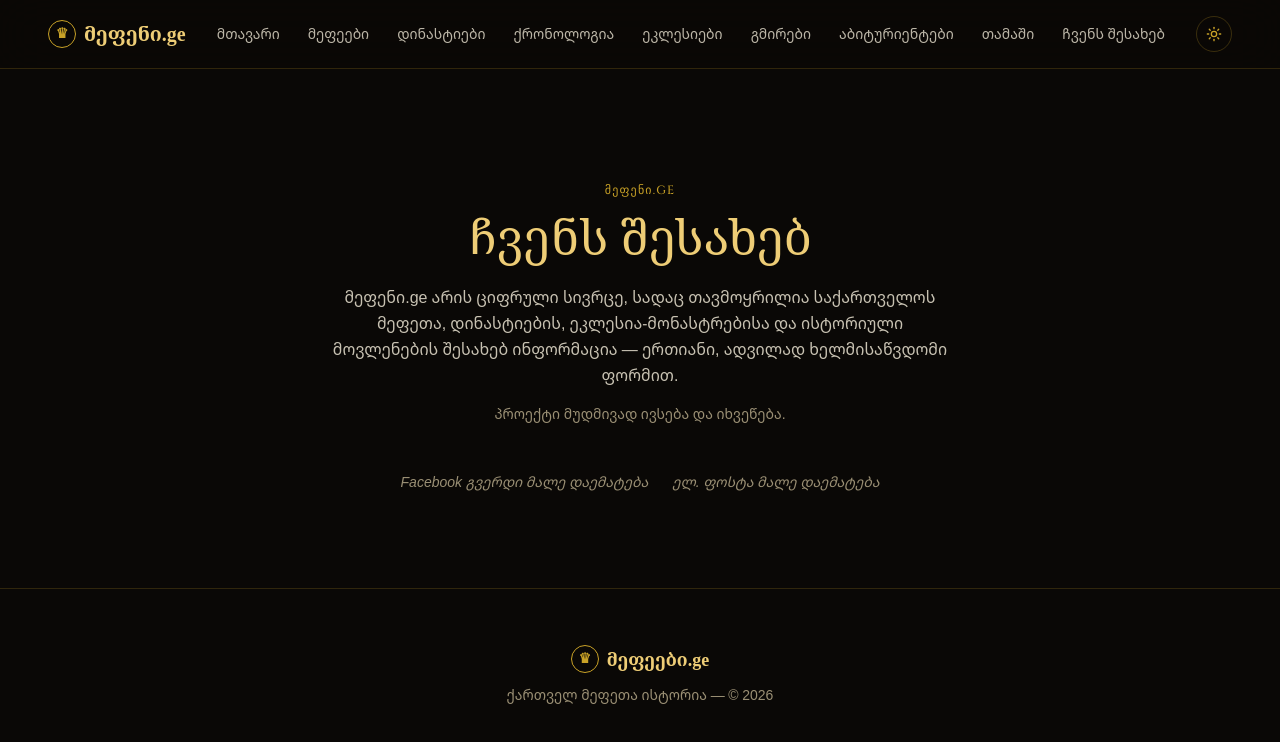
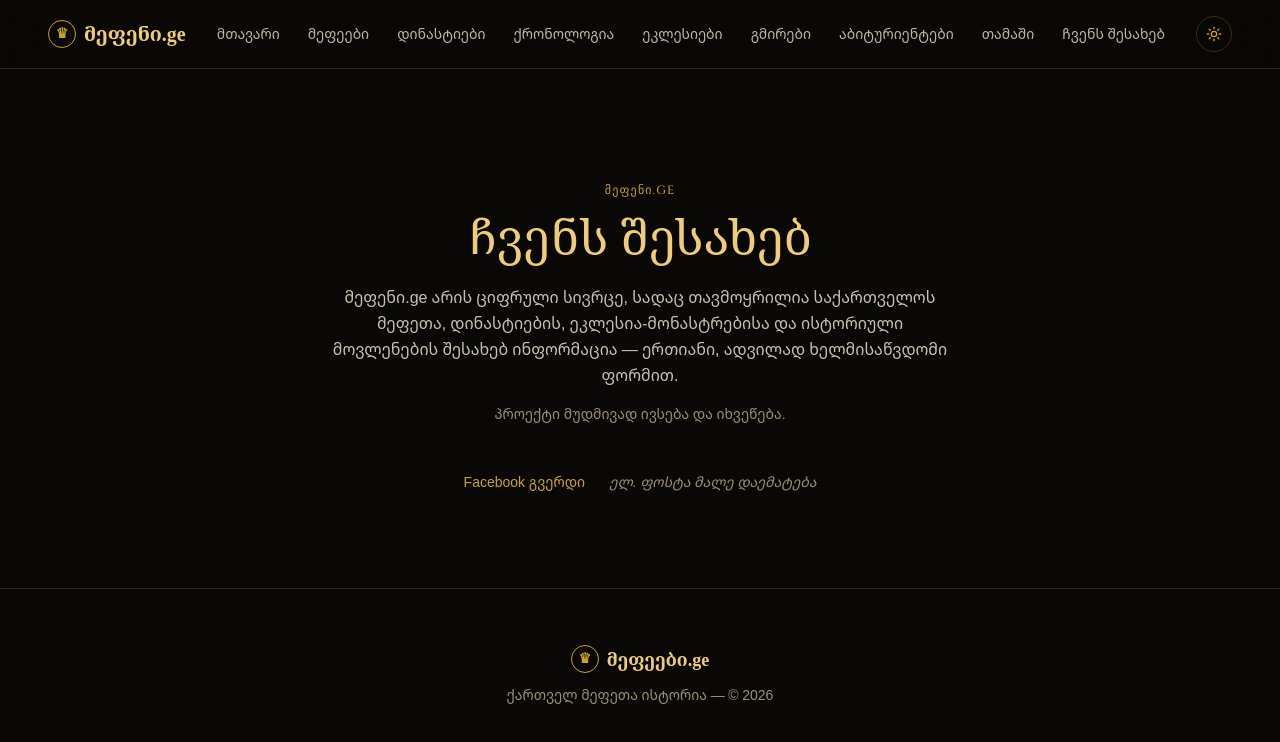
Before and after one commit to chkona/mefeni-com, a Next.js app: page /about in a window 1280 px wide. Shown: the top 742 px of the page. Built offline with nearby package versions, Linux system fonts and the light colour scheme.

Commit message:
Update page.tsx

```diff
--- a/app/about/page.tsx
+++ b/app/about/page.tsx
@@ -3,7 +3,7 @@
 // როცა მზად გექნებათ, უბრალოდ შეავსეთ FACEBOOK_URL და EMAIL
 // ქვემოთ — დანარჩენი კოდი აღარაფერს ითხოვს შეცვლას.
 // ============================================================
-const FACEBOOK_URL = ""; // მაგ: "https://facebook.com/mefeni.ge"
+const FACEBOOK_URL = "https://www.facebook.com/share/1BuLPuA6Lp/?mibextid=wwXIfr"; // მაგ: "https://facebook.com/mefeni.ge"
 const EMAIL = ""; // მაგ: "info@mefeni.ge"
 
 export default function AboutPage() {
```
